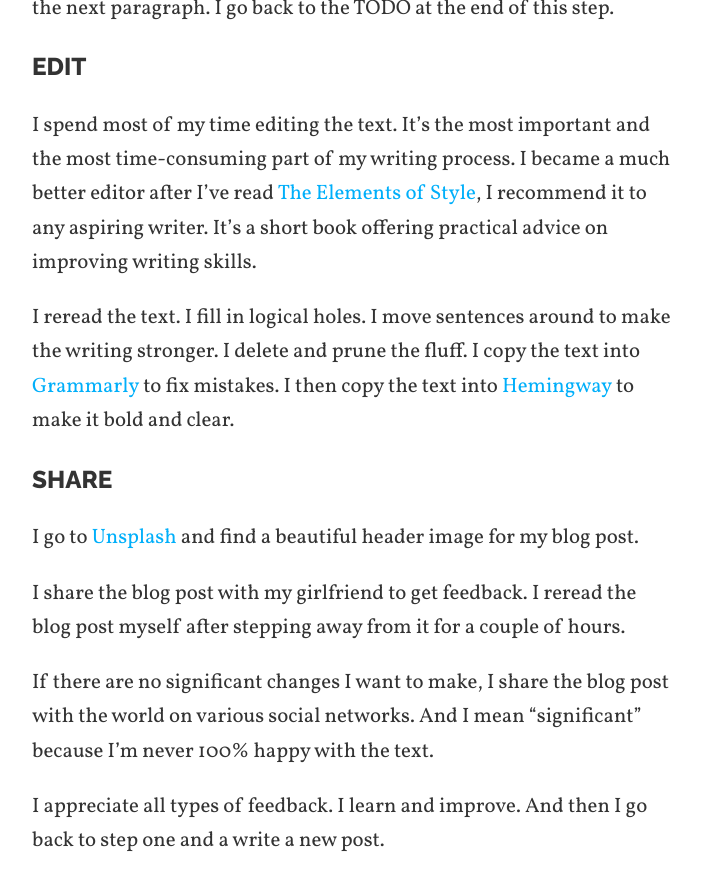
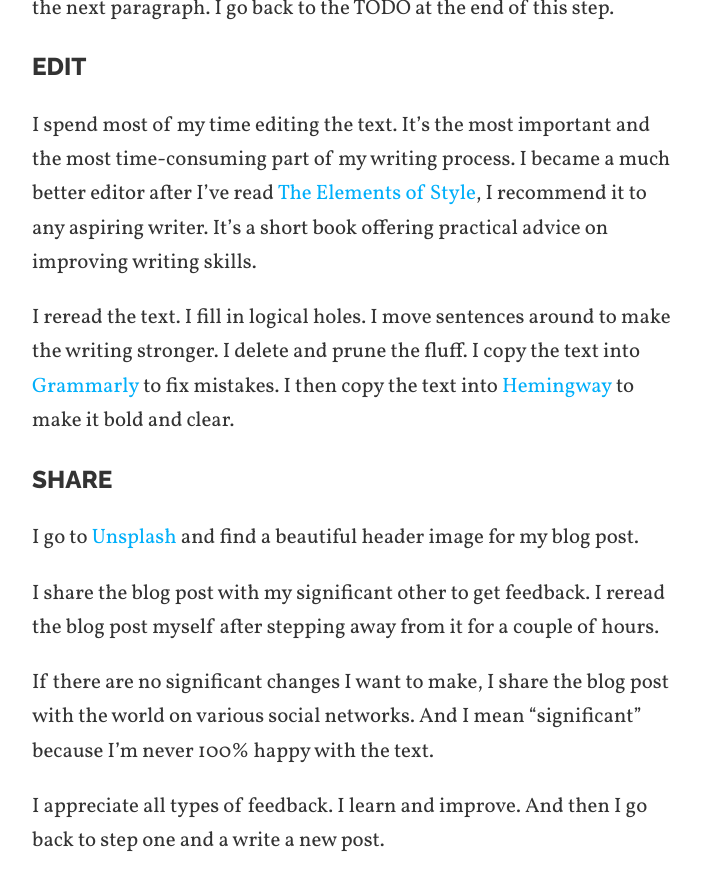
Before and after one commit to mmozuras/mmozuras.github.com, a Jekyll site: the page built from post/_posts/2018-05-06-how-i-write.md, in a window 1280 px wide and 900 px high, scrolled down 2159 px. Shown: the top 891 px of the window, without its empty margins (288-989 px from the left). Built offline with Jekyll 4.4.1, drawn with Linux system fonts in a browser that asks for light colours; comment, search, counter and statistics services are not loaded.

Commit message:
Minor change: girlfriend -> significant other

```diff
--- a/post/_posts/2018-05-06-how-i-write.md
+++ b/post/_posts/2018-05-06-how-i-write.md
@@ -43,7 +43,7 @@ I reread the text. I fill in logical holes. I move sentences around to make the
 
 I go to [Unsplash](https://unsplash.com) and find a beautiful header image for my blog post.
 
-I share the blog post with my girlfriend to get feedback. I reread the blog post myself after stepping away from it for a couple of hours.
+I share the blog post with my significant other to get feedback. I reread the blog post myself after stepping away from it for a couple of hours.
 
 If there are no significant changes I want to make, I share the blog post with the world on various social networks. And I mean "significant" because I'm never 100% happy with the text.
 
```
